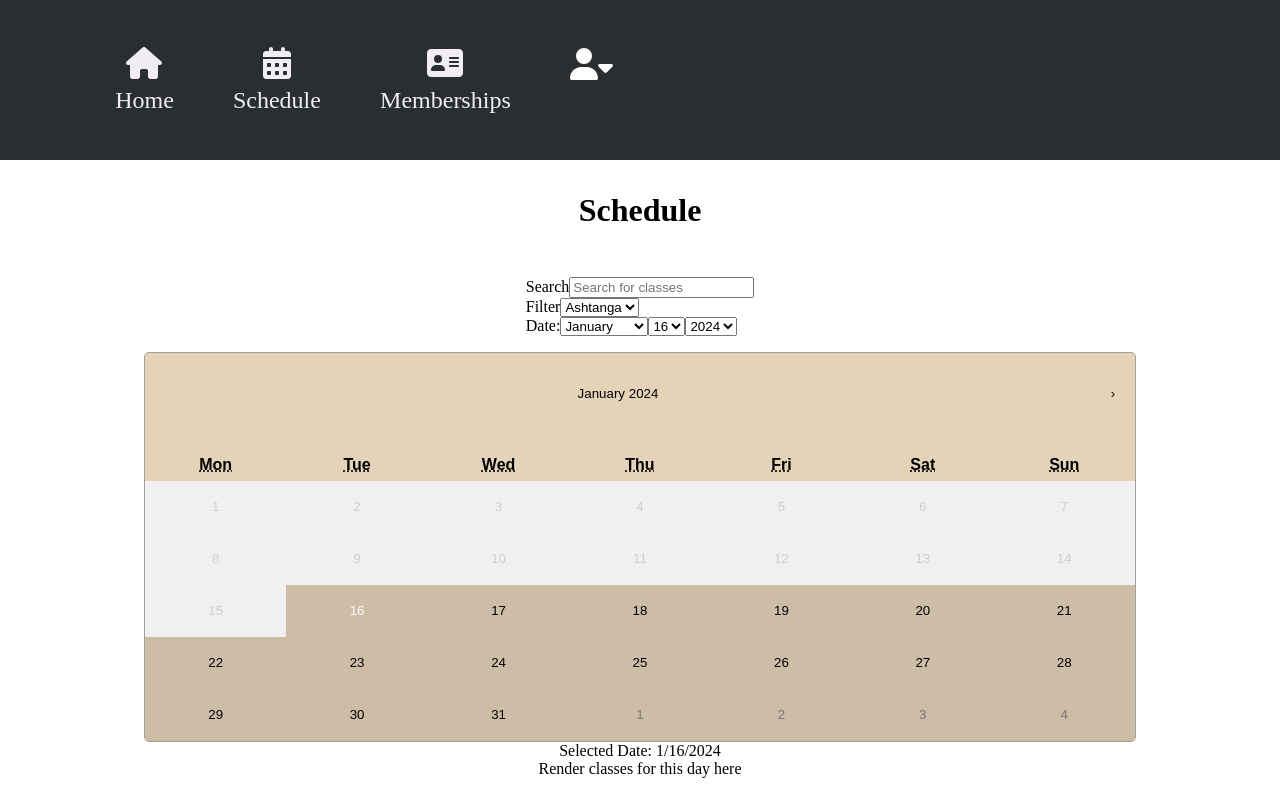
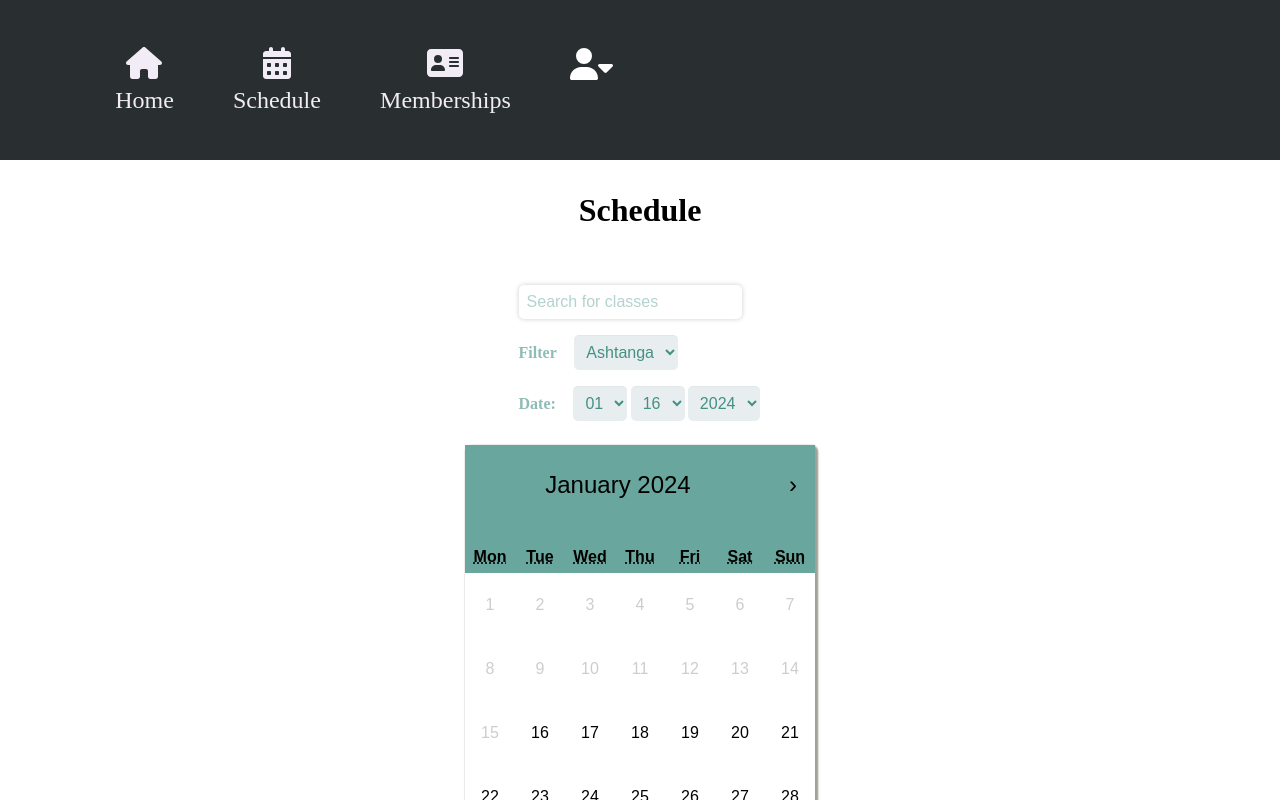
Before and after one commit to annaharbour/yoga-studio-commerce, a React (Create React App) app in the folder client/: page /schedule in a window 1280 px wide. Shown: the top 800 px of the page. Built offline with nearby package versions, Linux system fonts and the light colour scheme.

Commit message:
schedule and form styles

```diff
--- a/client/src/App.css
+++ b/client/src/App.css
@@ -172,7 +172,7 @@ form {
 		margin-bottom: 3rem;
 	}
 
-	button {
+	.submit-button {
 		cursor: pointer;
 		width: 100%;
 		padding: 1rem;
@@ -186,7 +186,7 @@ form {
 		box-shadow: 0.1rem 0.1rem 0.1rem #333;
 	}
 
-	button:active {
+	.submit-button:active {
 		cursor: pointer;
 		width: 100%;
 		padding: 1rem;
@@ -206,11 +206,60 @@ h1 {
 	text-align: center;
 }
 
-.react-calendar {
-	width: 100%;
-	height: 100%;
-	background: #e5d3b9;
-	border: 1px solid #a0a096;
+/* Calendar */
+
+label {
+	margin-right: 1rem;
+	font: inherit;
+	color: #8fbcb5;
+	font-weight: bold;
+	font-size: 1rem;
+}
+
+.search {
+	padding: .5rem;
+	box-shadow: 0 0 5px rgba(0, 0, 0, 0.2);
+	border-radius: 5px;
+	font-size: 1rem;
+	margin: .5rem 0;
+	border: none
+}
+
+.search:focus{
+	outline: none; /* Remove the default focus outline */
+	border-color: #dae9e6; /* Change border color on focus */
+	box-shadow: 1px 1px 5px rgba(0, 0, 0, 0.2);
+}
+
+.search::placeholder {
+	color: #b4d3ce; /* Placeholder text color */
+  }
+
+
+select {
+		background: rgba(255, 255, 255, 0.1);
+		border: none;
+		border-radius: 5px;
+		font-size: 1rem;
+		font-style: inherit;
+		height: auto;
+		margin: .5rem .1rem;
+		outline: 0;
+		padding: .5rem;
+		background-color: #e8eeef;
+		color: #449084;
+		box-shadow: 0 1px 0 rgba(0, 0, 0, 0.03) inset;
+	}
+
+	option:hover {
+		background-color: #dae9e6
+	}
+
+ .react-calendar {
+	width: 350px;
+	max-width: 150%;
+	background-color: #69a69d;
+	box-shadow: .1rem .1rem .1rem .1rem #a0a096;
 	font-family: Arial, Helvetica, sans-serif;
 	line-height: 2em;
 	border-radius: 5px;
@@ -229,14 +278,12 @@ h1 {
 	margin: 0;
 	border: 0;
 	outline: none;
-	/* CHANGE COLOR FOR ACTIVE DAYS*/
-	background-color: #cebda6;
+	background-color:#fff;
 }
 
 .react-calendar button:enabled:hover {
 	cursor: pointer;
-	/* CHANGE COLOR FOR HOVER */
-	background-color: #e5d3b9;
+	background-color: #69a69d;
 }
 
 .react-calendar__navigation {
@@ -247,7 +294,8 @@ h1 {
 
 .react-calendar__navigation button {
 	min-width: 44px;
-	background: none;
+	background-color: #69a69d;
+	font-size: 1.5rem;
 }
 
 .react-calendar__navigation button:disabled {
@@ -256,7 +304,7 @@ h1 {
 
 .react-calendar__navigation button:enabled:hover,
 .react-calendar__navigation button:enabled:focus {
-	background-color: e5d3b9;
+	background-color: #69a69d;
 }
 
 .react-calendar__month-view__weekdays {
@@ -264,8 +312,6 @@ h1 {
 	font: inherit;
 	font-size: 1rem;
 	font-weight: bold;
-
-	/* CHANGE WEEKDAY FONT */
 }
 
 .react-calendar__month-view__weekdays__weekday {
@@ -284,30 +330,27 @@ h1 {
 .react-calendar__month-view__days__day--neighboringMonth,
 .react-calendar__decade-view__years__year--neighboringDecade,
 .react-calendar__century-view__decades__decade--neighboringCentury {
-	color: #757575;
-
-	/* different color for next months days */
+	color: #8fbcb5;
 }
 
 .react-calendar__tile {
 	max-width: 100%;
-	padding: 10px 6.6667px;
+	padding: 1rem;
 	background: none;
 	text-align: center;
-	line-height: 16px;
 	font: inherit;
-	font-size: 0.833em;
+	font-size: 1em;
 }
 
 .react-calendar__tile:disabled {
-	background-color: #f0f0f0;
+	background-color: #fff;
 	color: #cdcdcd;
 }
 
 .react-calendar__month-view__days__day--neighboringMonth:disabled,
 .react-calendar__decade-view__years__year--neighboringDecade:disabled,
 .react-calendar__century-view__decades__decade--neighboringCentury:disabled {
-	color: #cdcdcd;
+	color: #f0f0f0;
 }
 
 .react-calendar__tile:enabled:hover,
@@ -315,36 +358,21 @@ h1 {
 	background-color: #e6e6e6;
 }
 
-.react-calendar__tile--now {
-	background: #ffff76;
-}
-
+.react-calendar__tile--now,
+.react-calendar__tile--hasActive,
+.react-calendar__tile--hasActive:enabled:hover,
+.react-calendar__tile--hasActive:enabled:focus,
 .react-calendar__tile--now:enabled:hover,
-.react-calendar__tile--now:enabled:focus {
-	background: #ffffa9;
-}
-
-.react-calendar__tile--hasActive {
-	background: #76baff;
-}
-
-.react-calendar__tile--hasActive:enabled:hover,
-.react-calendar__tile--hasActive:enabled:focus {
-	background: #a9d4ff;
-}
-
+.react-calendar__tile--now:enabled:focus
 .react-calendar__tile--active {
-	background: #006edc;
-	color: white;
+	background-color: #b4d3ce;
+	/* color: white; */
 }
 
 .react-calendar__tile--active:enabled:hover,
-.react-calendar__tile--active:enabled:focus {
-	background: #1087ff;
-}
-
+.react-calendar__tile--active:enabled:focus,
 .react-calendar--selectRange .react-calendar__tile--hover {
-	background-color: #e6e6e6;
+	background: #b4d3ce;
 }
 
 @media (max-width: 1000px) {
--- a/client/src/components/auth/Login.jsx
+++ b/client/src/components/auth/Login.jsx
@@ -61,7 +61,7 @@ function Login() {
 					onChange={(e) => setPassword(e.target.value)}
 					required
 				/>
-				<button type="submit">Sign In</button>
+				<button className="submit-button" type="submit">Sign In</button>
 			</form>
 			<div className="auth-link">No account? <Link to='/register'>Sign up here</Link></div>
 		</div>
--- a/client/src/components/auth/Profile.jsx
+++ b/client/src/components/auth/Profile.jsx
@@ -91,7 +91,7 @@ function Profile() {
 					required
 				/>
 				{isLoading && <div>'Loading...'</div>}
-				<button type="submit">Update Profile</button>
+				<button className="submit-button" type="submit">Update Profile</button>
 			</form>
 		</div>
 	);
--- a/client/src/components/auth/Register.jsx
+++ b/client/src/components/auth/Register.jsx
@@ -106,7 +106,7 @@ function Register() {
 					onChange={(e) => setConfirmPassword(e.target.value)}
 					required
 				/>
-				<button type="submit">Sign Up</button>
+				<button className="submit-button" type="submit">Sign Up</button>
 			</form>
 			<div className="auth-link">No account? <Link to='/login'>Sign in here</Link></div>
 
--- a/client/src/components/schedule/Schedule.jsx
+++ b/client/src/components/schedule/Schedule.jsx
@@ -25,18 +25,18 @@ export default function Schedule() {
 	};
 
 	const months = [
-		"January",
-		"February",
-		"March",
-		"April",
-		"May",
-		"June",
-		"July",
-		"August",
-		"September",
-		"October",
-		"November",
-		"December",
+		"01",
+		"02",
+		"03",
+		"04",
+		"05",
+		"06",
+		"07",
+		"08",
+		"09",
+		"10",
+		"11",
+		"12",
 	];
 
 	const getCurrentYear = new Date().getFullYear();
@@ -76,10 +76,10 @@ export default function Schedule() {
 		<div className="form">
 			<h1>Schedule</h1>
 
-			<form onSubmit={onSearch}>
+			<form className="schedule-filter" onSubmit={onSearch}>
+
 				<div>
-					<label htmlFor="search">Search</label>
-					<input placeholder="Search for classes"></input>
+					<input className="search" placeholder="Search for classes"></input>
 				</div>
 
 				<div>
@@ -120,18 +120,19 @@ export default function Schedule() {
 						))}
 					</select>
 
-          {/* Select range */}
+					{/* Select range */}
 				</div>
 			</form>
 			<Calendar
 				onChange={handleDateChange}
-        view="month"
+				view="month"
 				value={selectedDate}
 				minDate={new Date()}
 				maxDate={new Date(new Date().setFullYear(new Date().getFullYear() + 2))}
 				prev2Label={null}
 				next2Label={null}
-        className="react-calendar" 			/>
+				className="schedule"
+			/>
 			<div>Selected Date: {selectedDate.toLocaleDateString()}</div>
 			<div>Render classes for this day here</div>
 		</div>
```
Also changed, not shown: client/src/components/memberships/Plans.jsx (line endings or trailing spaces).
